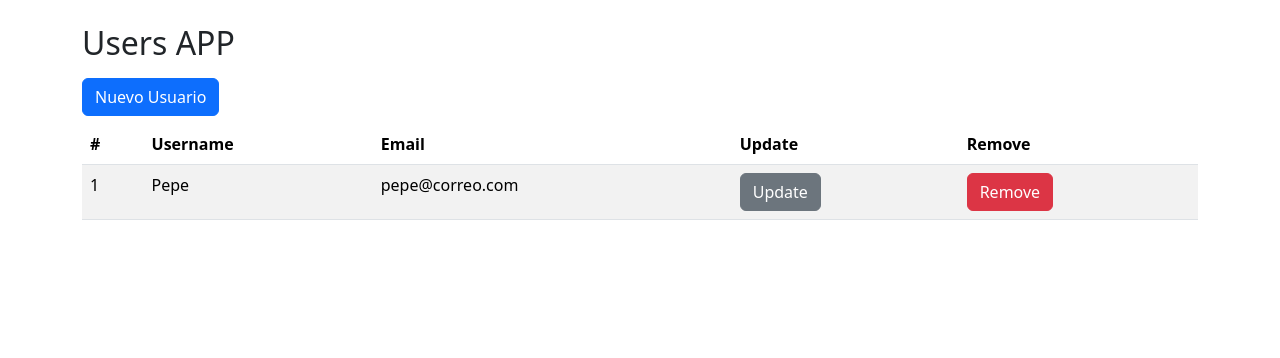
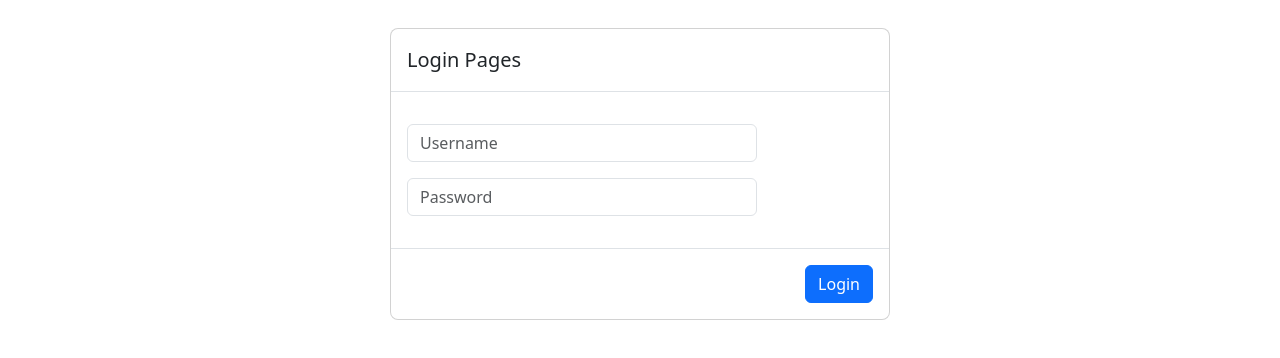
Before and after one commit to ivanacebo/react-fronted-and-spring-boot-backend, a React (Vite) app in the folder 6-users-app/: page / in a window 1280 px wide. Shown: the top 358 px of the page. Built offline with nearby package versions, Linux system fonts and the light colour scheme.

Commit message:
formulario para login

```diff
--- /dev/null
+++ b/6-users-app/src/auth/pages/LoginPAge.jsx
@@ -0,0 +1,33 @@
+export const LoginPage = () => {
+  return (
+    <div className="modal" style={{ display: "block" }} tabIndex="-1">
+      <div className="modal-dialog">
+        <div className="modal-content">
+          <div className="modal-header">
+            <h5 className="modal-title">Login Pages</h5>
+          </div>
+          <form>
+            <div className="modal-body">
+              <input
+                className="form-control my-3 w-75"
+                placeholder="Username"
+                name="username"
+              />
+              <input
+                className="form-control my-3 w-75"
+                placeholder="Password"
+                type="password"
+                name="password"
+              />
+            </div>
+            <div className="modal-footer">
+              <button type="submit" className="btn btn-primary">
+                Login
+              </button>
+            </div>
+          </form>
+        </div>
+      </div>
+    </div>
+  );
+};
--- a/6-users-app/src/main.jsx
+++ b/6-users-app/src/main.jsx
@@ -1,9 +1,10 @@
-import { StrictMode } from 'react'
-import { createRoot } from 'react-dom/client'
-import { UsersApp } from './UsersApp'
+import { StrictMode } from "react";
+import { createRoot } from "react-dom/client";
+import { UsersApp } from "./UsersApp";
+import { LoginPage } from "./auth/pages/LoginPAge";
 
-createRoot(document.getElementById('root')).render(
+createRoot(document.getElementById("root")).render(
   <StrictMode>
-    <UsersApp />
-  </StrictMode>,
-)
+    <LoginPage />
+  </StrictMode>
+);
```
